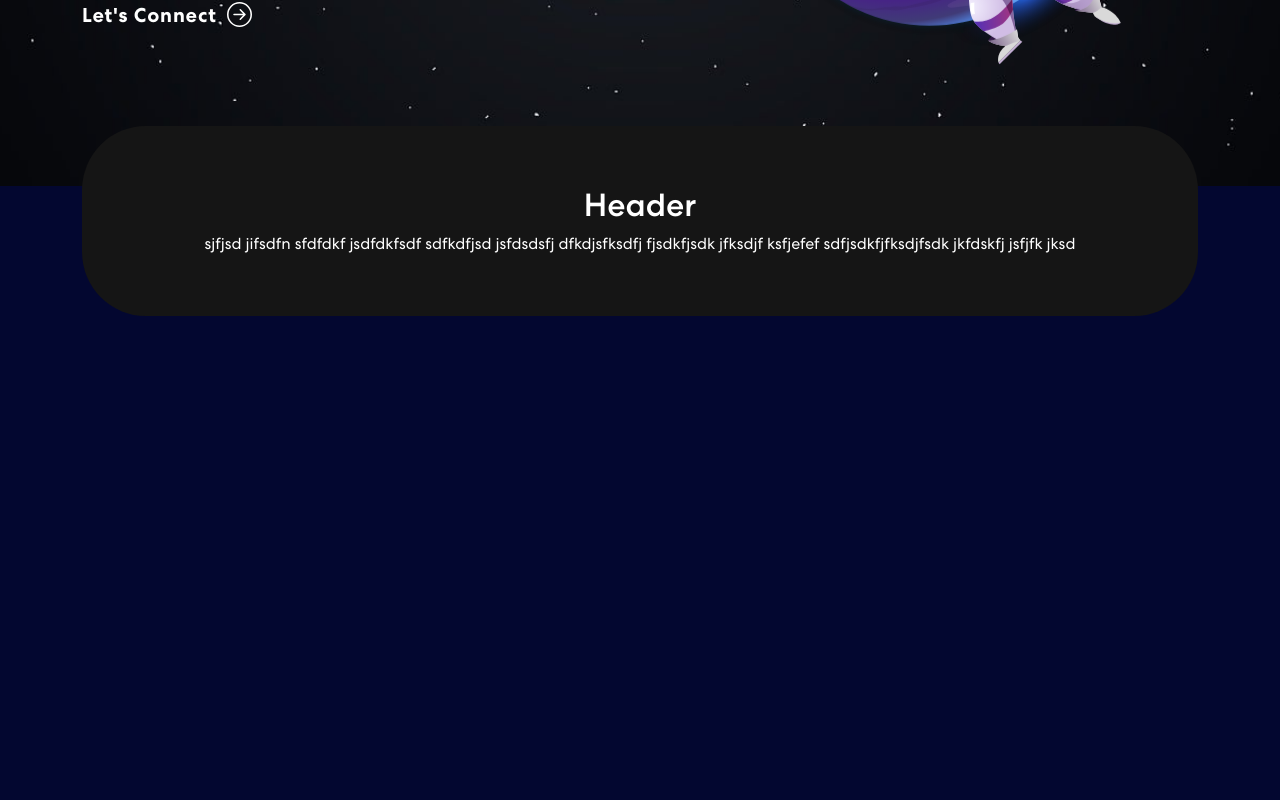
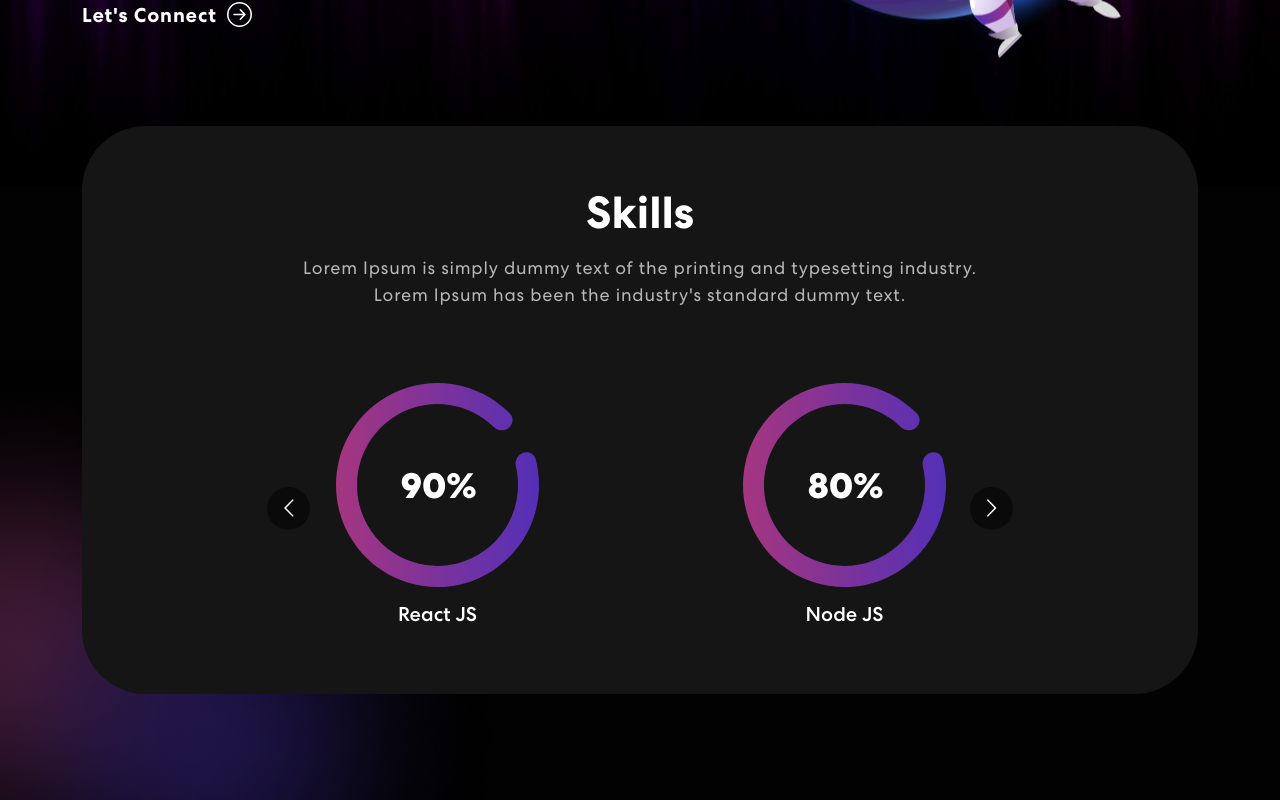
Before and after one commit to umayangi12/my-portfolio, a React (Create React App) app in the folder umaya-portfolio/: page / in a window 1280 px wide. Shown: the part 580-1380 px from the top of the page. Before the commit the page ends 896 px from the top, so only its background shows below. Built offline with nearby package versions, Linux system fonts and the light colour scheme.

Commit message:
created the skills section

```diff
--- a/umaya-portfolio/src/App.css
+++ b/umaya-portfolio/src/App.css
@@ -31,7 +31,7 @@
   font-weight: 400;
   overflow-x: hidden;
   position: relative;
-  background-color: #030730 !important;
+  background-color: #000000fd !important;
   color: #fff !important;
   font-family: "Centra", sans-serif !important;
 }
@@ -104,7 +104,7 @@
 }
 nav.navbar.scrolled {
   padding: 0px 0;
-  background-color: #030730;
+  background-color: #1818187e;
 }
 nav.navbar a.navbar-brand {
   width: 9%;
@@ -189,7 +189,7 @@
   transition: 0.3s ease-in-out;
 }
 .navbar-text button:hover {
-  color: #030730;
+  color: #1818187e;
 }
 .navbar-text button:hover::before {
   content: "";
@@ -247,7 +247,7 @@
 .banner {
   margin-top: 0;
   padding: 260px 0 100px 0;
-  background-image: url("./assets/img/banner.jpg");
+  background-image: url("./assets/img/bg.jpg");
   background-position: top center;
   background-size: cover;
   background-repeat: no-repeat;
@@ -513,7 +513,7 @@
 .contact form input:focus,
 .contact form textarea:focus {
   background: rgba(255, 255, 255, 1);
-  color: #030730;
+  color: #1818187e;
 }
 .contact form input::placeholder,
 .contact form textarea::placeholder {
@@ -523,7 +523,7 @@
 }
 .contact form input:focus::placeholder,
 .contact form textarea:focus::placeholder {
-  color: #030730;
+  color: #1818187e;
   opacity: 0.8;
 }
 .contact form button {
@@ -546,7 +546,7 @@
 }
 .contact form button::before {
   content: "";
-  background: #030730;
+  background: #1818187e;
   width: 0;
   height: 100%;
   position: absolute;
@@ -570,7 +570,7 @@
 .newsletter-bx {
   background: #ffffff;
   border-radius: 55px;
-  color: #030730;
+  color: #1818187e;
   padding: 85px 125px;
   margin-bottom: 80px;
   margin-top: -122px;
--- a/umaya-portfolio/src/components/Skills.js
+++ b/umaya-portfolio/src/components/Skills.js
@@ -1,6 +1,11 @@
-import { Col, Container, Row } from 'react-bootstrap';
-import Carousel from 'react-multi-carousel';
-import 'react-multi-carousel/lib/styles.css';
+import meter1 from "../assets/img/meter1.svg";
+import meter2 from "../assets/img/meter2.svg";
+import meter3 from "../assets/img/meter3.svg";
+import Carousel from "react-multi-carousel";
+import "react-multi-carousel/lib/styles.css";
+import arrow1 from "../assets/img/arrow1.svg";
+import arrow2 from "../assets/img/arrow2.svg";
+import colorSharp from "../assets/img/color-sharp.png";
 
 export const Skills = () => {
   const responsive = {
@@ -24,21 +29,68 @@
   };
 
   return (
-      <section className="skills" id="skills">
-        <Container>
-          <Row>
-            <Col>
-              <div className="skill-bx">
-                <h2>Header</h2>
-                <p1>
-                  sjfjsd jifsdfn sfdfdkf jsdfdkfsdf sdfkdfjsd jsfdsdsfj
-                  dfkdjsfksdfj fjsdkfjsdk jfksdjf ksfjefef sdfjsdkfjfksdjfsdk
-                  jkfdskfj jsfjfk jksd
-                </p1>
+    <section className="skill" id="skills">
+      <div className="container">
+        <div className="row">
+          <div className="col-12">
+            <div className="skill-bx wow zoomIn">
+              <h2>Skills</h2>
+              <p>
+                Lorem Ipsum is simply dummy text of the printing and typesetting
+                industry.<br></br> Lorem Ipsum has been the industry's standard
+                dummy text.
+              </p>
+              <Carousel
+                responsive={responsive}
+                infinite={true}
+                className="owl-carousel owl-theme skill-slider"
+              >
+                <div className="item">
+                  <img src={meter3} alt="Image" />
+                  <h5>React JS</h5>
                 </div>
-            </Col>
-          </Row>
-        </Container>
+                <div className="item">
+                  <img src={meter2} alt="Image" />
+                  <h5>Node JS</h5>
+                </div>
+                <div className="item">
+                  <img src={meter2} alt="Image" />
+                  <h5>Express JS</h5>
+                </div>
+                <div className="item">
+                  <img src={meter3} alt="Image" />
+                  <h5>Vue JS</h5>
+                </div>
+                <div className="item">
+                  <img src={meter1} alt="Image" />
+                  <h5>HTML</h5>
+                </div>
+                <div className="item">
+                  <img src={meter1} alt="Image" />
+                  <h5>CSS</h5>
+                </div>
+                <div className="item">
+                  <img src={meter2} alt="Image" />
+                  <h5>JAVA</h5>
+                </div>
+                <div className="item">
+                  <img src={meter3} alt="Image" />
+                  <h5>Firebase</h5>
+                </div>
+                <div className="item">
+                  <img src={meter3} alt="Image" />
+                  <h5>MongoDB</h5>
+                </div>
+                <div className="item">
+                  <img src={meter1} alt="Image" />
+                  <h5>Github</h5>
+                </div>
+              </Carousel>
+            </div>
+          </div>
+        </div>
+      </div>
+      <img className="background-image-left" src={colorSharp} alt="Image" />
     </section>
   );
-}
+};
```
Also changed, not shown: umaya-portfolio/src/assets/img/bg.jpg (added), umaya-portfolio/src/assets/img/photo-1511029420449-2ddffc80df96.jpeg (added). Lines whose indentation alone changed are shown as unchanged.
